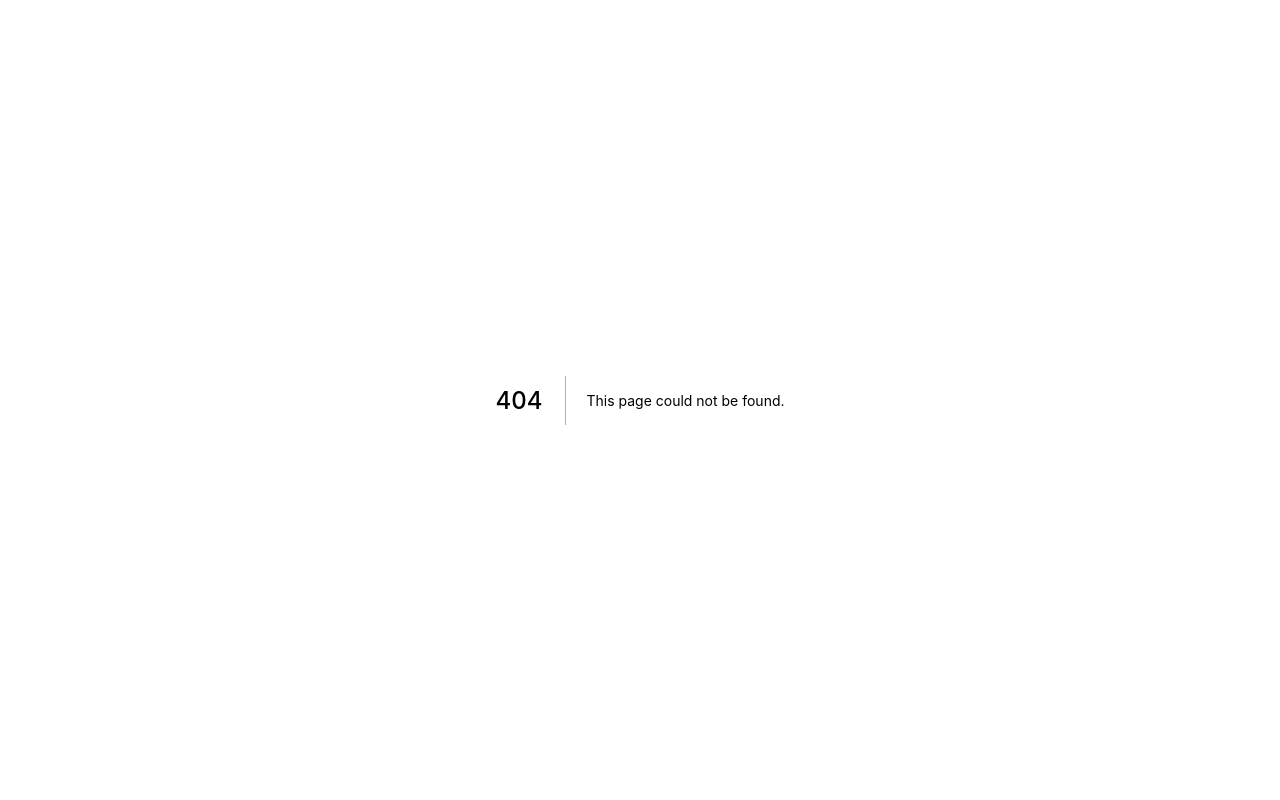
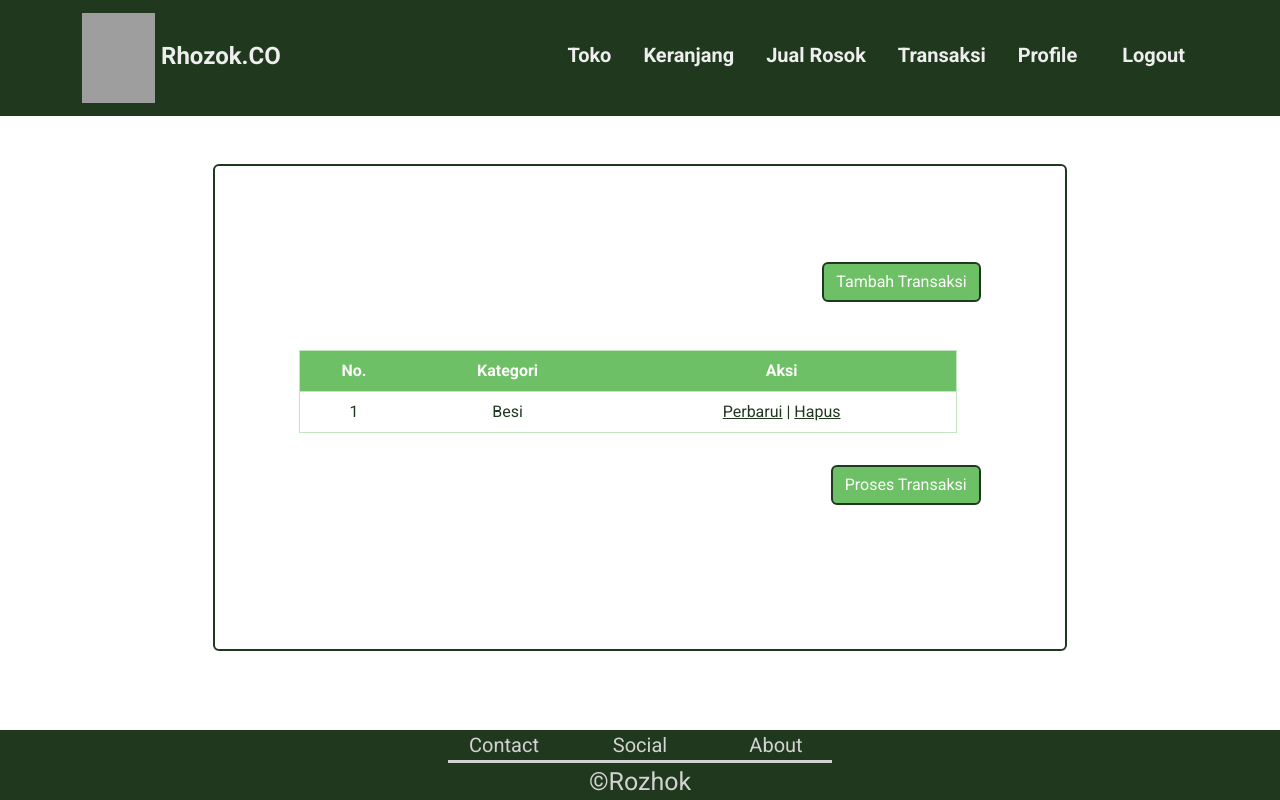
Before and after one commit to arch-havis/Rozhok-FE, a Next.js app: page /client/jual-rosok in a window 1280 px wide. Before the commit this address had no page. Built offline with nearby package versions, Linux system fonts and the light colour scheme; grey boxes are pictures that could not be loaded.

Commit message:
slicing jual rosok + modal

```diff
--- /dev/null
+++ b/pages/client/jual-rosok/index.jsx
@@ -0,0 +1,159 @@
+import React, { useState } from "react";
+import {
+  Row,
+  Col,
+  Button,
+  Table,
+  Modal,
+  Form,
+  FloatingLabel,
+} from "react-bootstrap";
+import Footer from "../../../components/Footer";
+import HeaderClient from "../../../components/HeaderClient";
+
+const Index = () => {
+  const [show, setShow] = useState(false);
+  const [berat, setBerat] = useState();
+  let est = 100000 * berat;
+
+  const handleClose = () => setShow(false);
+  const handleShow = () => setShow(true);
+
+  const handleBerat = (e) => {
+    e.preventDefault();
+    setBerat(e.target.value);
+  };
+  return (
+    <div>
+      <HeaderClient />
+      <Row className="p-0 m-0">
+        <Col md={2} className="p-0 m-0"></Col>
+        <Col
+          md={8}
+          className="p-5 mt-5 mb-5 border border-2 border-alpukat rounded-2"
+        >
+          <Row className="p-5">
+            <Row className="p-0 m-0 mb-5">
+              <Col></Col>
+              <Col></Col>
+              <Col className="text-end p-0">
+                <Button
+                  variant="lime text-putihan border border-alpukat"
+                  onClick={handleShow}
+                >
+                  Tambah Transaksi
+                </Button>
+              </Col>
+            </Row>
+            <Row lassName="p-0 m-0 mb-5">
+              <Table className="border border-tea border-1">
+                <thead className="bg-lime text-putihan text-center">
+                  <tr>
+                    <th>No.</th>
+                    <th>Kategori</th>
+                    <th>Aksi</th>
+                  </tr>
+                </thead>
+                <tbody>
+                  <tr className="text-alpukat text-center">
+                    <td>1</td>
+                    <td>Besi</td>
+                    <td>
+                      <a onClick={handleShow} className="text-alpukat">
+                        Perbarui
+                      </a>{" "}
+                      |{" "}
+                      <a href="" className="text-alpukat">
+                        Hapus
+                      </a>
+                    </td>
+                  </tr>
+                </tbody>
+              </Table>
+            </Row>
+            <Row className="p-0 m-0 mb-5">
+              <Col></Col>
+              <Col></Col>
+              <Col className="pe-0 me-0 text-end">
+                <Button variant="lime text-putihan border border-alpukat mt-3">
+                  Proses Transaksi
+                </Button>
+              </Col>
+            </Row>
+          </Row>
+        </Col>
+        <Col md={2} className="p-0 m-0"></Col>
+      </Row>
+
+      <Modal show={show} onHide={handleClose}>
+        <Modal.Header closeButton>
+          <Modal.Title>Transaksi</Modal.Title>
+        </Modal.Header>
+        <Modal.Body>
+          <Form.Group className="mb-2">
+            <Form.Label>
+              <b>Kategori</b>
+            </Form.Label>
+            <Form.Select aria-label="Default select example">
+              <option disabled selected>
+                Kategori
+              </option>
+              <option value="1">Besi</option>
+              <option value="2">Kayu</option>
+              <option value="3">Plastik</option>
+            </Form.Select>
+          </Form.Group>
+          <Form.Group className="mb-2">
+            <Form.Label>
+              <b>Berat (kg)</b>
+            </Form.Label>
+            <FloatingLabel
+              controlId="floatingInput"
+              label="Berat Barang"
+              className="mb-3"
+            >
+              <Form.Control
+                type="text"
+                placeholder="3"
+                onChange={(e) => handleBerat(e)}
+              />
+            </FloatingLabel>
+          </Form.Group>
+          <Form.Group className="mb-2">
+            <Form.Label>
+              <b>Estimasi</b>
+            </Form.Label>
+            <FloatingLabel
+              controlId="floatingInput"
+              label="Estimasi Harga"
+              className="mb-3"
+            >
+              <Form.Control
+                type="text"
+                disabled
+                value={new Intl.NumberFormat("id-ID", {
+                  style: "currency",
+                  currency: "IDR",
+                  currencyDisplay: "symbol",
+                }).format(est)}
+              />
+            </FloatingLabel>
+          </Form.Group>
+        </Modal.Body>
+
+        <Modal.Footer>
+          <Button variant="secondary" onClick={handleClose}>
+            Close
+          </Button>
+          <Button variant="primary" onClick={handleClose}>
+            Save Changes
+          </Button>
+        </Modal.Footer>
+      </Modal>
+
+      <Footer />
+    </div>
+  );
+};
+
+export default Index;
```
